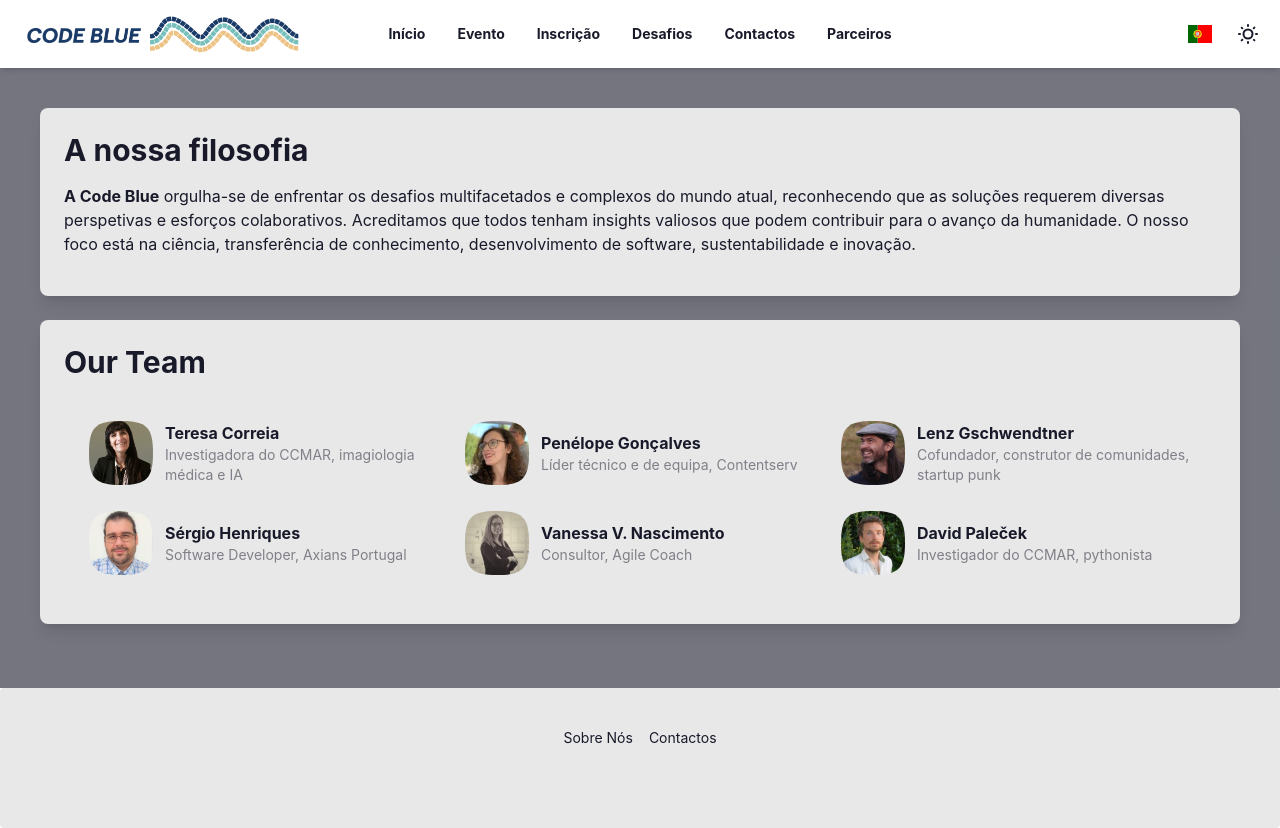
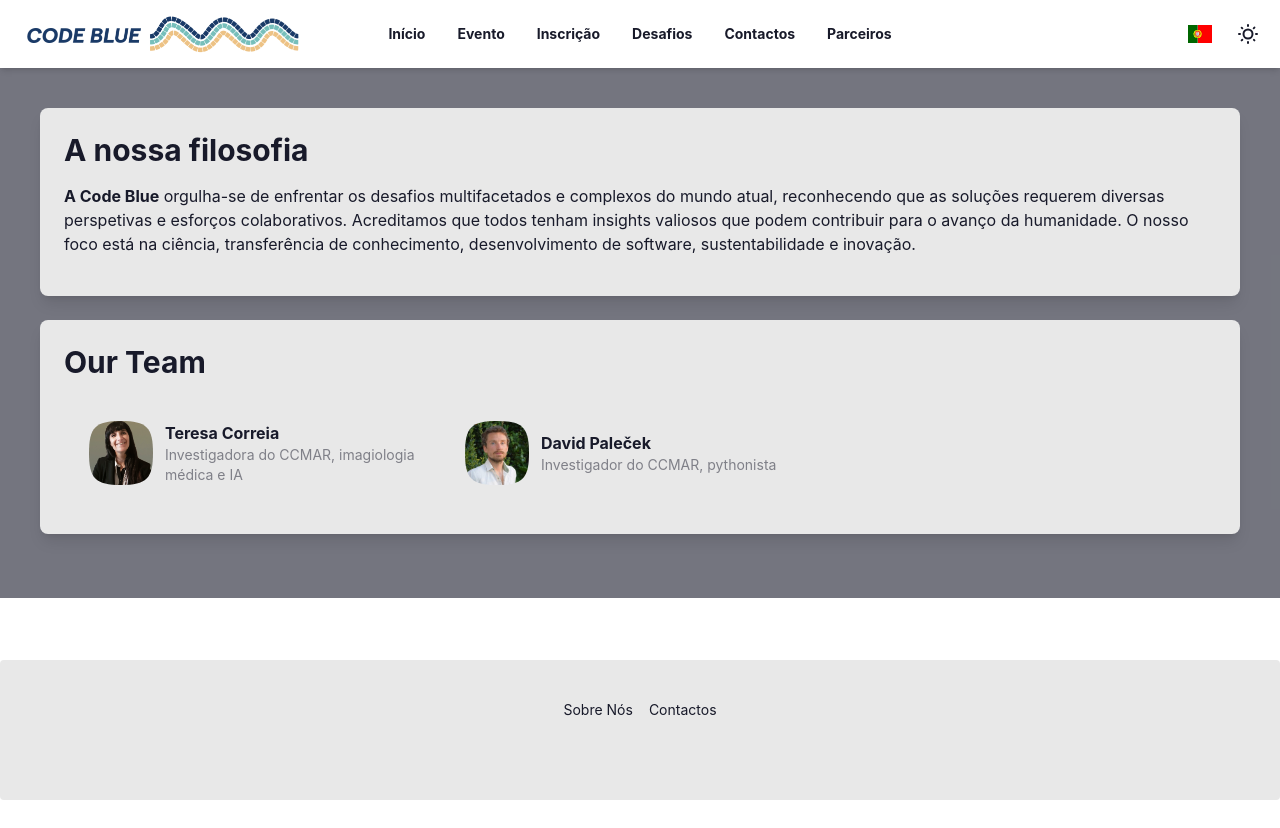
Before and after one commit to Unisergius/bluehack-vuejsproto, a Vue app: page /about in a window 1280 px wide. After the commit the page ends 800 px from the top, so only its background shows below. Built offline with nearby package versions, Linux system fonts and the light colour scheme.

Commit message:
add partners, people, remove people

```diff
--- a/src/i18n/en.json
+++ b/src/i18n/en.json
@@ -35,6 +35,10 @@
     "necton": {
       "name": "Necton",
       "description": "Necton’s mission is to bring to market innovative products and services resulting from scientific and technological marine knowledge."
+    },
+    "ccdr": {
+      "name": "CCDR Algarve",
+      "description": "CCDR Algarve facilitates the implementation of environmental policies, territorial and urban planning, regional development, and incentives for social communication within its geographical area, while also providing technical support to local authorities and their associations."
     },
     "ccmar": {
       "name": "CCMAR Algarve",
@@ -93,22 +97,6 @@
     "tc": {
       "name": "Teresa Correia",
       "position": "Scientist at CCMAR, medical imaging and AI"
-    },
-    "pg": {
-      "name": "Penélope Gonçalves",
-      "position": "Technical & Team Lead, Contentserv"
-    },
-    "lg": {
-      "name": "Lenz Gschwendtner",
-      "position": "Co-founder, community builder, startup punk"
-    },
-    "sh": {
-      "name": "Sérgio Henriques",
-      "position": "Software Developer, Axians Portugal"
-    },
-    "vn": {
-      "name": "Vanessa V. Nascimento",
-      "position": "Cunsultant, Agile Coach"
     },
     "dp": {
       "name": "David Paleček",
@@ -172,7 +160,7 @@
           "items": [
             "15:15 David Paleček: \"Introduction to Hackathon and Blue-Cloud\"",
             "15:25 Deborah Power: \"Marine Biotechnology\"",
-            "15:40 TBA: \"Innovation Ecosystem in Algarve\"",
+            "15:40 Paulo Bota: \"Innovation Ecosystem in Algarve\"",
             "15:55 Miguel Coquet: \"Low Code Software Tools and Their Integration\"",
             "16:10 Luís Cunha: \"High-Performance computing with Inductiva.AI\"",
             "16:25 Necton: \"Microalgae Challenge Sponsor\"",
@@ -357,7 +345,10 @@
       "jurylist": [
         "<b>Deborah Power</b>: Professor at CCMAR, leader of Comparative Endocrinology group",
         "<b>Luís Cunha</b>: Engineer at Inductiva.AI",
-        "<b>TBA</b>"
+        "<b>Maria Lurdes Carvalho</b>: CCDR Algarve, Head of Department of Regional Development",
+        "<b>Délio Pescada Guedelha</b>: Municipality of Albufeira, Chief of Staff to the President",
+        "<b>Luís Costa</b>: APA: Environmental Researcher",
+        "<b>Dário Passos</b>: CEOT (UAlg), Researcher in machine learning and AI"
       ]
 
     }
--- a/src/i18n/pt.json
+++ b/src/i18n/pt.json
@@ -35,6 +35,10 @@
     "necton": {
       "name": "Necton",
       "description": "Necton é uma empresa de biotecnologia marinha que se dedica à investigação e desenvolvimento de produtos e serviços inovadores para a indústria alimentar, farmacêutica e cosmética."
+    },
+    "ccdr": {
+      "name": "CCDR Algarve",
+      "description": "A CCDR Algarve facilita a implementação de políticas ambientais, de planeamento territorial e urbano, de desenvolvimento regional e de incentivos à comunicação social na sua área geográfica, ao mesmo tempo que presta apoio técnico às autarquias locais e às suas associações."
     },
     "ccmar": {
       "name": "CCMAR Algarve",
@@ -93,22 +97,6 @@
     "tc": {
       "name": "Teresa Correia",
       "position": "Investigadora do CCMAR, imagiologia médica e IA"
-    },
-    "pg": {
-      "name": "Penélope Gonçalves",
-      "position": "Líder técnico e de equipa, Contentserv"
-    },
-    "lg": {
-      "name": "Lenz Gschwendtner",
-      "position": "Cofundador, construtor de comunidades, startup punk"
-    },
-    "sh": {
-      "name": "Sérgio Henriques",
-      "position": "Software Developer, Axians Portugal"
-    },
-    "vn": {
-      "name": "Vanessa V. Nascimento",
-      "position": "Consultor, Agile Coach"
     },
     "dp": {
       "name": "David Paleček",
@@ -173,7 +161,7 @@
           "items": [
             "15:15 David Paleček: \"Introdução ao Hackathon e Blue-Cloud\"",
             "15:25 Deborah Power: \"Biotecnologia Marinha\"",
-            "15:40 TBA: \"Ecossistema de inovação no Algarve\"",
+            "15:40 Paulo Bota: \"Ecossistema de inovação no Algarve\"",
             "15:55 Miguel Coquet: \"Ferramentas de software de baixo código e a sua integração\"",
             "16:10 Luís Cunha: \"Computação de alto desempenho com Inductiva.AI\"",
             "16:25 Necton: \"Patrocinador do desafio das microalgas\"",
@@ -358,7 +346,10 @@
       "jurylist": [
         "<b>Deborah Power</b>: Professor do CCMAR, líder do grupo de Endocrinologia Comparativa",
         "<b>Luís Cunha</b>: Engenheiro na Inductiva.AI",
-        "<b>TBA</b>:"
+        "<b>Maria Lurdes Carvalho</b>: CCDR Algarve, Chefe do Departamento de Desenvolvimento Regional",
+        "<b>Délio Pescada Guedelha</b>: Município de Albufeira, Chefe de Gabinete do Presidente",
+        "<b>Luís Costa</b>: APA: Investigador Ambiental",
+        "<b>Dário Passos</b>: CEOT (UAlg), Investigador em aprendizagem de máquina e IA"
       ]
     }
   }
--- a/src/pages/AboutUs.vue
+++ b/src/pages/AboutUs.vue
@@ -36,10 +36,6 @@
 
 import backgroundUrl from '@/assets/images/maksym-kaharlytskyi-QQcLNBQ6i_A-unsplash.jpg';
 import tc from '@/assets/images/faces/teresacorreia.png';
-import pg from '@/assets/images/faces/penelope.jpg';
-import lg from '@/assets/images/faces/pers2.jpeg';
-import sh from '@/assets/images/faces/pers1.jpeg';
-import vn from '@/assets/images/faces/vanessa.jpg';
 import dp from '@/assets/images/faces/pers0.jpeg';
 
 export default {
@@ -51,10 +47,6 @@
             backgroundUrl: '',
             images: {
                 tc,
-                pg,
-                lg,
-                sh,
-                vn,
                 dp
             }
         };
@@ -66,26 +58,6 @@
                     img: tc,
                     name: this.$t('members.tc.name'),
                     description: this.$t('members.tc.position'),
-                },
-                {
-                    img: pg,
-                    name: this.$t('members.pg.name'),
-                    description: this.$t('members.pg.position'),
-                },
-                {
-                    img: lg,
-                    name: this.$t('members.lg.name'),
-                    description: this.$t('members.lg.position'),
-                },
-                {
-                    img: sh,
-                    name: this.$t('members.sh.name'),
-                    description: this.$t('members.sh.position'),
-                },
-                {
-                    img: vn,
-                    name: this.$t('members.vn.name'),
-                    description: this.$t('members.vn.position'),
                 },
                 {
                     img: dp,
--- a/src/pages/Partners.vue
+++ b/src/pages/Partners.vue
@@ -27,6 +27,7 @@
 import algarveStpImage from '@/assets/images/algarve-stp-logo.png';
 import backgroundUrl from '@/assets/images/maksym-kaharlytskyi-QQcLNBQ6i_A-unsplash.jpg';
 import bluecloudImage from '@/assets/images/logo_blue-cloud.png';
+import ccdrImage from '@/assets/images/logo_ccdr.jpg';
 import ccmarImage from '@/assets/images/ccmar.png';
 import criaImage from '@/assets/images/cria.jpeg';
 import feImage from '@/assets/images/logo_ualg_fe.jpg';
@@ -54,6 +55,7 @@
                 algarveEvoImage,
                 algarveStpImage,
                 bluecloudImage,
+                ccdrImage,
                 ccmarImage,
                 criaImage,
                 feImage,
@@ -127,6 +129,13 @@
                     website: 'https://www.cria.pt/cria/presentation',
                 },
                 {
+                    name: this.$t('partners.ccdr.name'),
+                    description: this.$t('partners.ccdr.description'),
+                    image: ccdrImage,
+                    website: 'https://www.ccdr-alg.pt/site/',
+                    linkedin: 'https://www.linkedin.com/company/ccdr-algarve/'
+                },
+                {
                     name: this.$t('partners.green-colab.name'),
                     description: this.$t('partners.green-colab.description'),
                     image: greenColabImage,
```
Also changed, not shown: src/assets/images/logo_ccdr.jpg (added).
